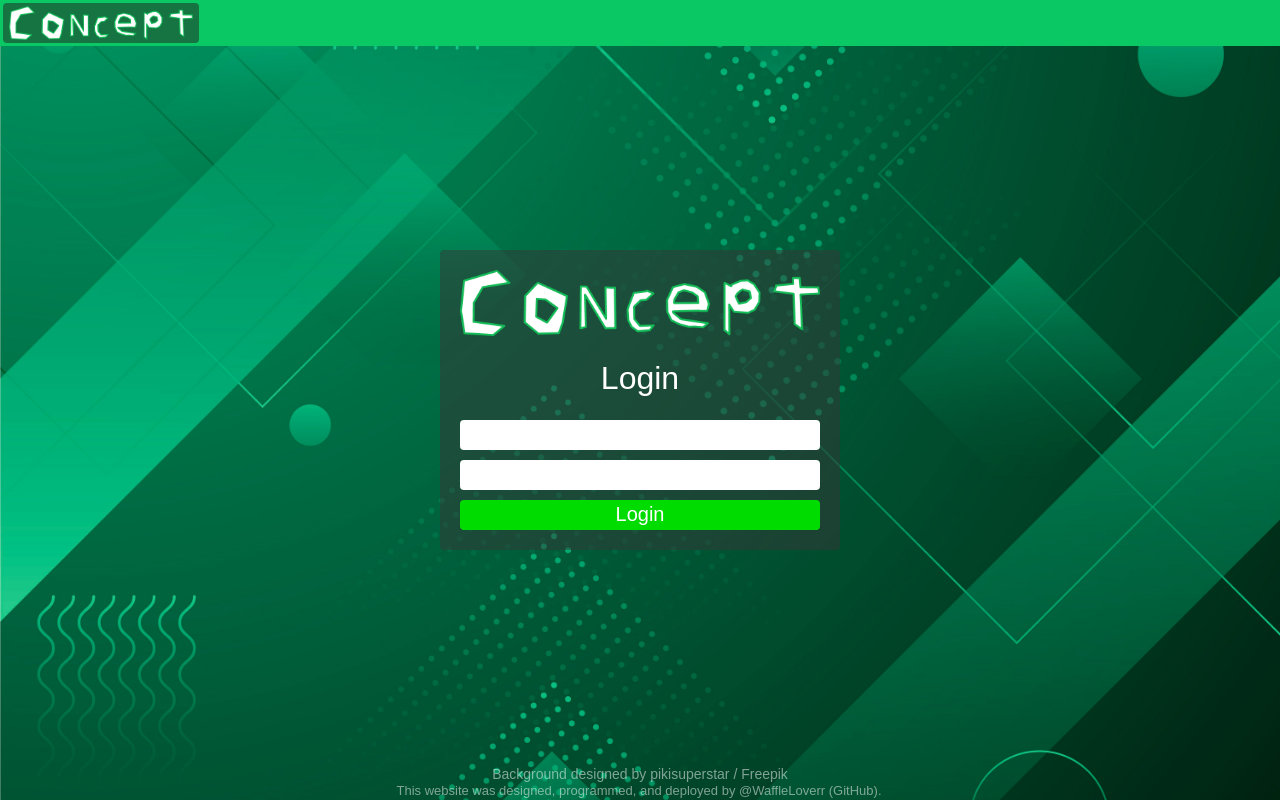
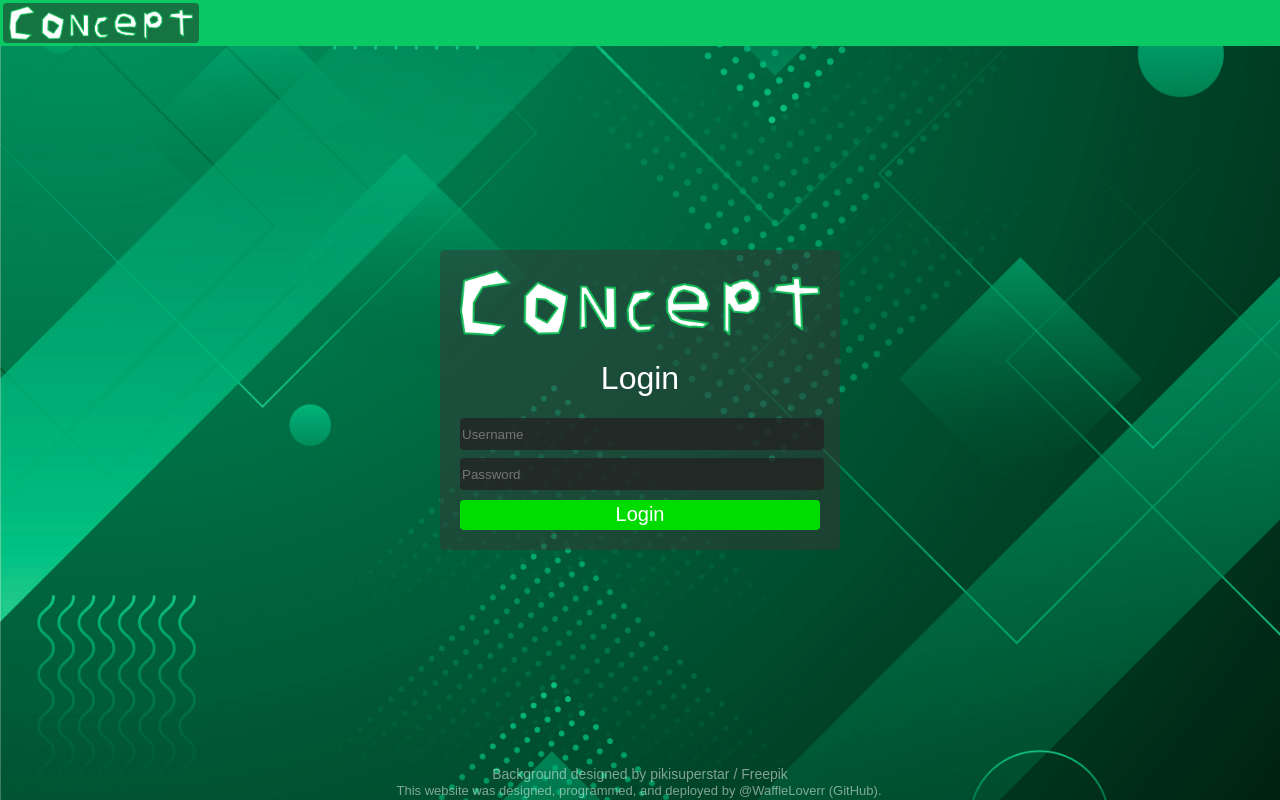
Before and after one commit to WaffleLoverr/RevivalConcept, a plain HTML site: page index.html in a window 1280 px wide. Drawn offline with Linux system fonts and the light colour scheme.

Commit message:
Update index.html

```diff
--- a/index.html
+++ b/index.html
@@ -1,3 +1,4 @@
+<!DOCTYPE html>
 <html><head><title>Concept | Login</title>
   <link rel="icon" href="Images/favicon.png"></head><body style="background-color: rgb(240,240,240);font-family: Arial;background: url(&quot;Images/Background.jpg&quot;);background-repeat: no-repeat;background-size: cover;background-position: center;background-attachment: fixed;">
 
@@ -8,7 +9,8 @@
     <a style="height: calc(100% - 6px);display: inline-block;position: relative;top: 3px;left: 3px;background-color: rgba(35,35,35,0.5);border-radius: 4px;width: 196px;text-align: center;"><img src="Images/FullIcon.png" style="height: calc(100% - 6px);top: 3px;position: relative;/*! left: 3px; *//*! height: 100%; */"></a></div>
 
 <div id="loginterminal" style="position: absolute;left: calc(50% - 200px);width: 400px;height: 300px;background-color: rgba(55,55,55,0.5);top: calc(50% - 150px);border-radius: 4px;"><img src="Images/FullIcon.png" style="width: calc(100% - 40px);position: relative;left: 20px;top: 20px;display: block;"><div style="display: block;position: absolute;text-align: center;width: 100%;top: 110px;color: white;font-size: xx-large;">Login</div>
-<input style="position: absolute;left: 20px;width: calc(100% - 40px);height: 30px;border-radius: 4px;border-color: transparent;bottom: 100px;border: none;outline: none;"><input style="position: absolute;left: 20px;width: calc(100% - 40px);height: 30px;border-radius: 4px;border-color: transparent;bottom: 60px;border: none;"><button style="position: absolute;left: 20px;width: calc(100% - 40px);height: 30px;border-radius: 4px;border-color: transparent;bottom: 20px;background-color: rgb(0,220,0);"><div style="color: white;font-size: 20px;position: relative;bottom: 1px;">Login</div></button></div><div style="position: absolute;bottom: 2px;width: calc(100% - 18px);/*! background-color: rgba(55,55,55,0.5); */text-align: center;border-radius: 32px;font-family: Arial;font-size: small;color: rgba(255,255,255,0.5);">This website was designed, programmed, and deployed by @WaffleLoverr (GitHub).</div><a href="http://www.freepik.com" style="position: absolute;bottom: 18px;width: 100%;left: 0px;text-align: center;color: rgb(255,255,255,0.5);font-size: 14px;text-decoration: none;">Background designed by pikisuperstar / Freepik</a>
+<input id="usernameentry" placeholder="Username" style="position: absolute;left: 20px;width: calc(100% - 40px);height: 30px;border-radius: 4px;border-color: transparent;bottom: 100px;border: none;outline: none;background-color: rgba(35,35,35,0.8);color: white;"><input id="passwordentry" style="position: absolute;left: 20px;width: calc(100% - 40px);height: 30px;border-radius: 4px;border-color: transparent;bottom: 60px;border: none;background-color: rgba(35,35,35,0.8);color: white;outline: none;" placeholder="Password" type="password"><button id="loginbutton" style="position: absolute;left: 20px;width: calc(100% - 40px);height: 30px;border-radius: 4px;border-color: transparent;bottom: 20px;background-color: rgb(0,220,0);"><div style="color: white;font-size: 20px;position: relative;bottom: 1px;">Login</div><div></div></button></div><div style="position: absolute;bottom: 2px;width: calc(100% - 18px);/*! background-color: rgba(55,55,55,0.5); */text-align: center;border-radius: 32px;font-family: Arial;font-size: small;color: rgba(255,255,255,0.5);">This website was designed, programmed, and deployed by @WaffleLoverr (GitHub).</div><a href="http://www.freepik.com" style="position: absolute;bottom: 18px;width: 100%;left: 0px;text-align: center;color: rgb(255,255,255,0.5);font-size: 14px;text-decoration: none;">Background designed by pikisuperstar / Freepik</a>
+
 
 
 </body></html>
```
